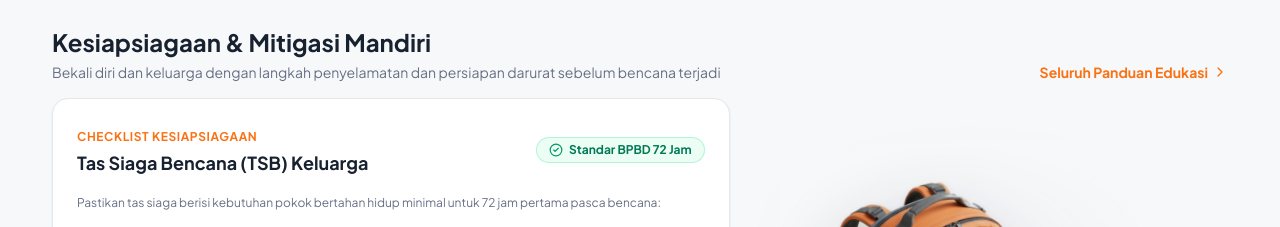
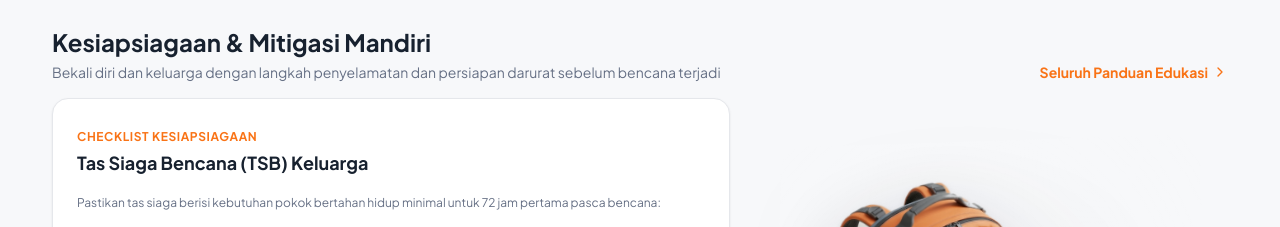
Before and after one commit to Xoltvez/SigapBumi, a Next.js app: page / in a window 1280 px wide. Shown: the part 1600-1827 px from the top of the page. Built offline with nearby package versions, Linux system fonts and the light colour scheme; no server answers; the database is empty.

Commit message:
style(home): hapus badge Standar BPBD 72 Jam di section kesiapsiagaan

```diff
--- a/src/app/page.tsx
+++ b/src/app/page.tsx
@@ -1101,7 +1101,6 @@ export default function HomePage() {
         <div className="grid grid-cols-1 lg:grid-cols-12 gap-5">
           {/* Bento 1: Checklist Tas Siaga Bencana (TSB) Standar BPBD (7 cols) */}
           <div className="gsap-tsb-box opacity-0 lg:col-span-7 bg-surface border border-line rounded-2xl p-6 shadow-card space-y-4">
-            <div className="flex items-center justify-between">
             <div>
               <span className="text-xs font-bold text-primary uppercase tracking-wider">
                 Checklist Kesiapsiagaan
@@ -1109,11 +1108,6 @@ export default function HomePage() {
               <h3 className="text-lg font-bold text-ink mt-0.5">
                 Tas Siaga Bencana (TSB) Keluarga
               </h3>
-              </div>
-              <div className="inline-flex items-center gap-1.5 px-3 py-1 rounded-full bg-emerald-50 text-emerald-700 border border-emerald-200/80 text-xs font-bold">
-                <CheckCircle2 className="w-3.5 h-3.5 text-emerald-600" />
-                <span>Standar BPBD 72 Jam</span>
-              </div>
             </div>
 
             <p className="text-xs text-ink-soft leading-relaxed">
```
Lines whose indentation alone changed are shown as unchanged.
